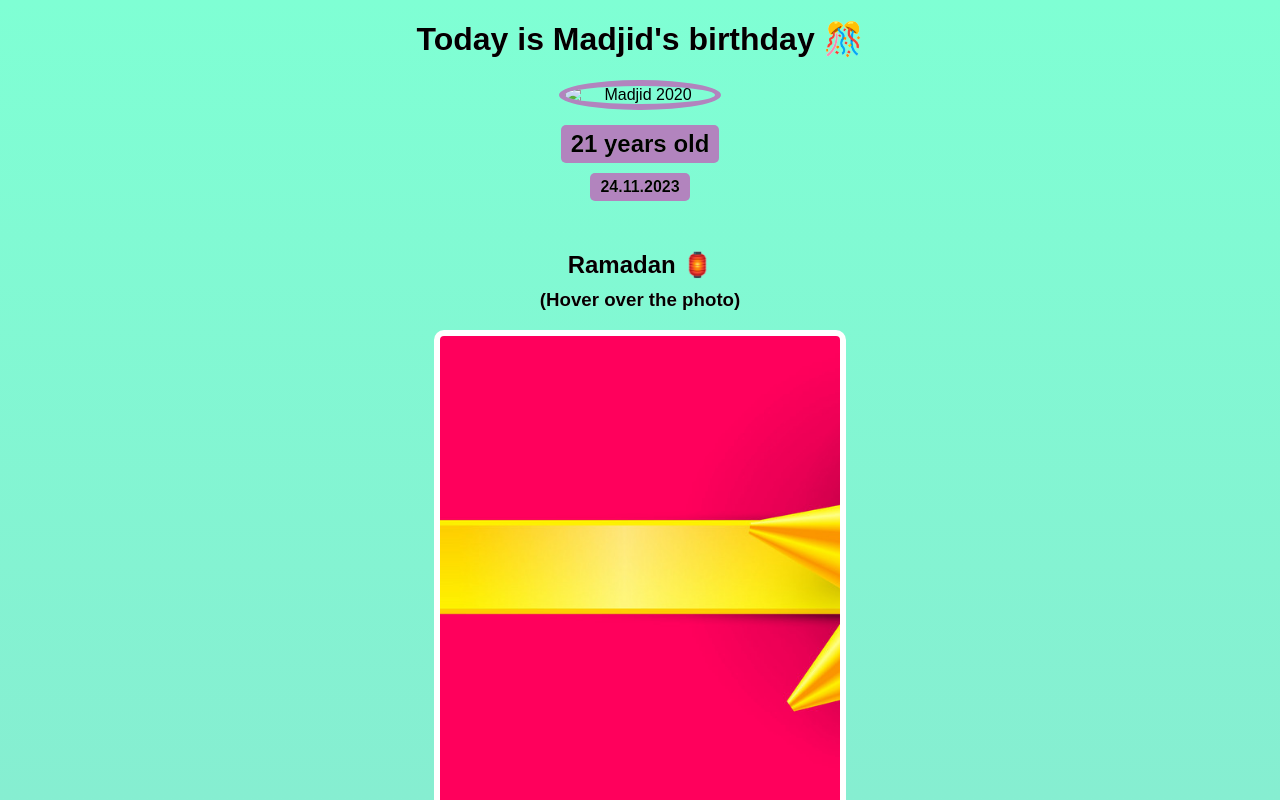
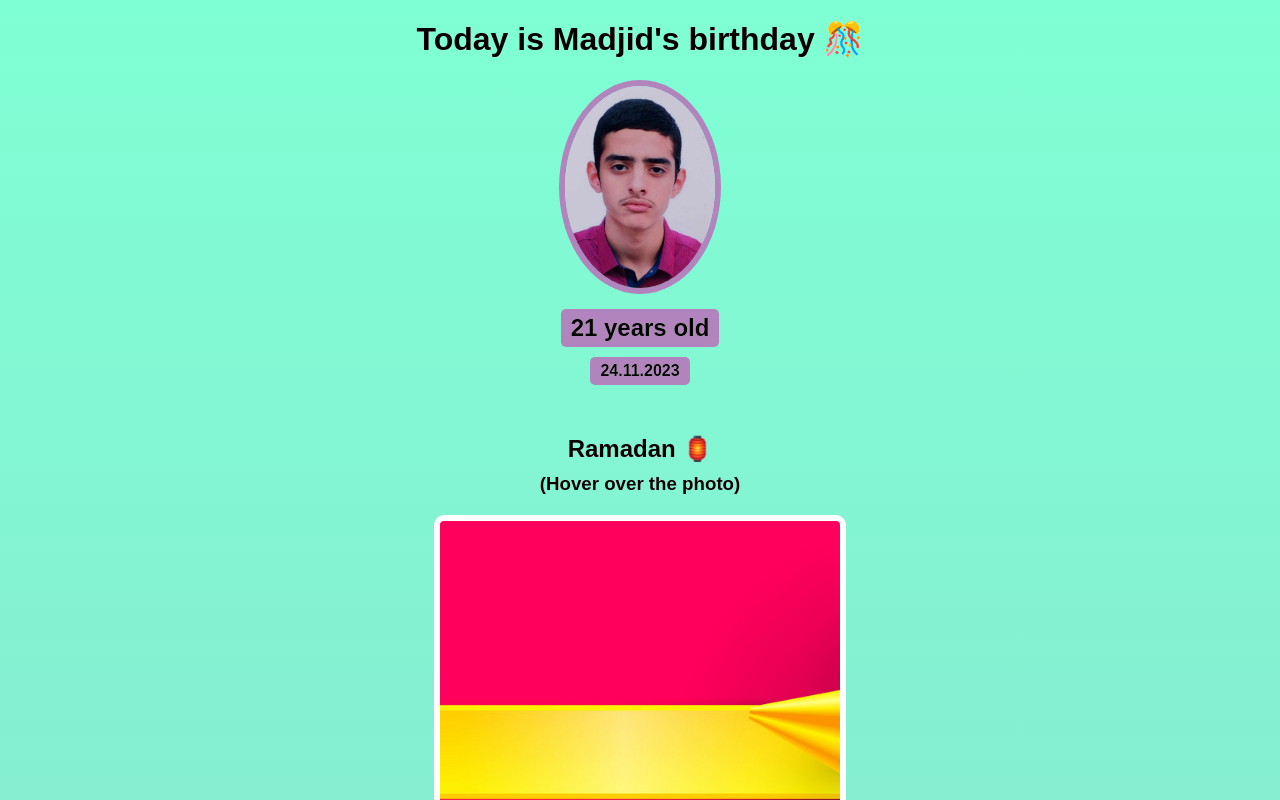
Before and after one commit to Tok-Yo/birthday-card, a plain HTML site: page index.html in a window 1280 px wide. Shown: the top 800 px of the page. Drawn offline with nearby package versions, Linux system fonts and the light colour scheme; files whose address does not match are found by name; a web font is replaced by a local one.

Commit message:
Update index.html

```diff
--- a/index.html
+++ b/index.html
@@ -9,7 +9,7 @@
     <body>
         <div id="header">
             <h1>Today is Madjid's birthday 🎊 </h1>
-            <img id="avatar" src="images/Avatar.jpg" alt="Madjid 2020">
+            <img id="avatar" src="Avatar.jpg" alt="Madjid 2020">
             <h2 id="birthday-age">21 years old</h2>
             <h4 id="birthday-date">24.11.2023</h4>
         </div>
```
